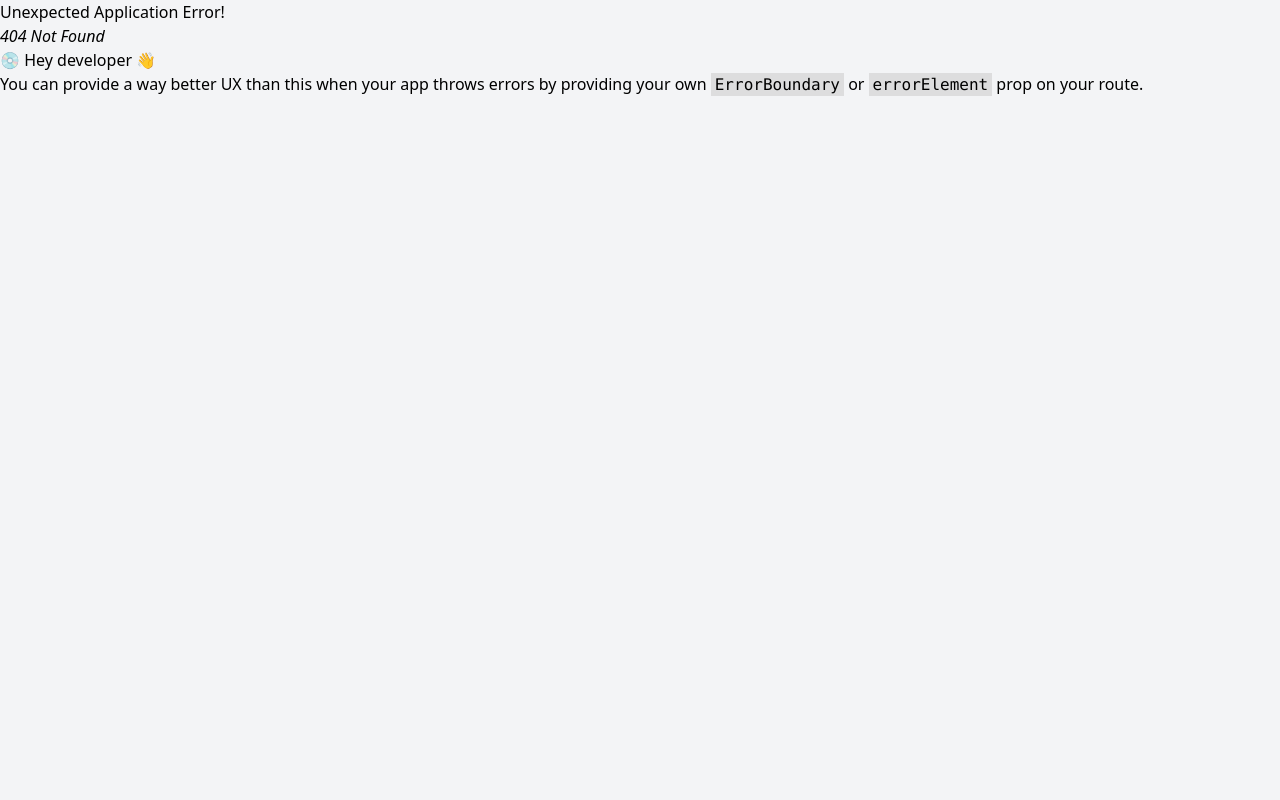
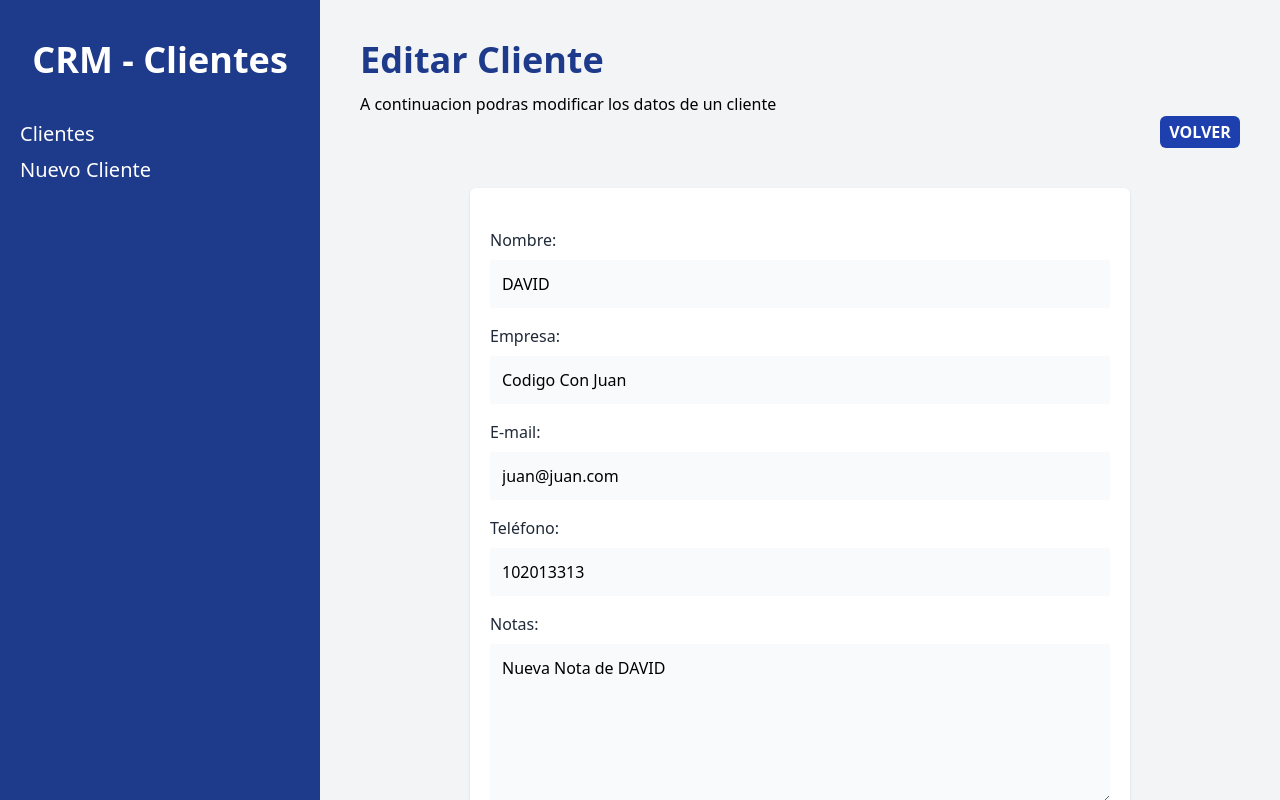
Before and after one commit to davidpadron960/crm-react, a React (Vite) app: page /clientes/1/editar in a window 1280 px wide. Before the commit this address had no page. Built offline with nearby package versions, Linux system fonts and the light colour scheme; data requests are answered from the project's data file.

Commit message:
Integrando CRUD al CRM - Solo falta ELIMINAR

```diff
--- a/db.json
+++ b/db.json
@@ -1,12 +1,12 @@
 {
   "clientes": [
     {
-        "nombre": "Juan (Actualizado)",
+      "nombre": "DAVID",
       "empresa": "Codigo Con Juan",
       "email": "juan@juan.com",
       "telefono": "102013313",
-        "notas": "Nueva Nota",
-        "id": 1
+      "notas": "Nueva Nota de DAVID",
+      "id": "1"
     },
     {
       "nombre": "Karen",
@@ -14,17 +14,17 @@
       "email": "karen_nuevo@juan.com",
       "telefono": "138198313",
       "notas": "Karen desea una REST API",
-        "id": 2
+      "id": "2"
     },
     {
-        "id": 4,
+      "id": "4",
       "nombre": "Miguel",
       "telefono": 319381983,
       "email": "miguel@juan.com",
       "empresa": "Codigo Con Juan"
     },
     {
-        "id": 5,
+      "id": "5",
       "nombre": "Pedro",
       "telefono": 1398198938,
       "email": "pedro@juan.com",
@@ -36,7 +36,15 @@
       "email": "correo@correo.com",
       "telefono": "10901",
       "notas": "El Cliente desea un ecommerce",
-        "id": 6
+      "id": "6"
+    },
+    {
+      "id": "fbfd",
+      "nombre": "Juan desde React",
+      "empresa": "Codigo con Juan",
+      "email": "juanpadron960@gmail.com",
+      "telefono": "101484848484",
+      "notas": "El cliente solicita el servicio de un Ecommerce"
     }
   ]
 }
--- a/src/components/Cliente.jsx
+++ b/src/components/Cliente.jsx
@@ -1,6 +1,8 @@
 import React from 'react'
+import { Navigate ,useNavigate} from 'react-router-dom'
 
 const Cliente = ({cliente}) => {
+    const navigate = useNavigate()
 
     const {nombre,empresa,email,telefono,id} = cliente
   return (
@@ -19,6 +21,7 @@
                 <button
                     type='button'
                     className='text-blue-600 hover:text-blue-700 font-bold text-xs'
+                    onClick={() => navigate(`/clientes/${id}/editar`)}
                 >
                     Editar
                 </button>
--- a/src/components/ErrorPage.jsx
+++ b/src/components/ErrorPage.jsx
@@ -7,7 +7,7 @@
         <div className="space-y-8">
             <h1 className="text-center text-6xl font-extrabold mt-20 text-blue-900">CRM - Clientes</h1>
             <p className="text-center"> Hubo un error</p>
-            <p className="text-center">{error.message}</p>
+            <p className="text-center">{error.statusText || error.message}</p>
         </div>
     )
 }
--- a/src/components/Formulario.jsx
+++ b/src/components/Formulario.jsx
@@ -12,6 +12,8 @@
                     className="mt-2 block w-full p-3 bg-gray-50"
                     placeholder="Nombre del Cliente"
                     name="nombre"
+                    defaultValue={cliente?.nombre}
+
                 />
             </div>
             <div className="mb-4">
@@ -25,6 +27,7 @@
                     className="mt-2 block w-full p-3 bg-gray-50"
                     placeholder="Empresa del Cliente"
                     name="empresa"
+                    defaultValue={cliente?.empresa}
                 />
             </div>
 
@@ -39,6 +42,7 @@
                     className="mt-2 block w-full p-3 bg-gray-50"
                     placeholder="Email del Cliente"
                     name="email"
+                    defaultValue={cliente?.email}
                 />
             </div>
 
@@ -53,6 +57,7 @@
                     className="mt-2 block w-full p-3 bg-gray-50"
                     placeholder="Teléfono del Cliente"
                     name="telefono"
+                    defaultValue={cliente?.telefono}
                 />
             </div>
 
@@ -68,6 +73,7 @@
                     className="mt-2 block w-full p-3 bg-gray-50 h-40 align-self"
                     placeholder="Notas del Cliente"
                     name="notas"
+                    defaultValue={cliente?.notas}
                 />
             </div>
         </>
--- a/src/data/Clientes.jsx
+++ b/src/data/Clientes.jsx
@@ -3,3 +3,40 @@
     const resultado = await respuesta.json()
     return resultado
 }
+
+
+export async function obtenerCliente(id) {
+    const respuesta = await fetch(`${import.meta.env.VITE_API_URL}/${id}`)
+    const resultado = await respuesta.json()
+    return resultado
+}
+
+export async function agregarCliente(datos) {
+    try {
+        const respuesta = await fetch(import.meta.env.VITE_API_URL, {
+            method:'POST',
+            body: JSON.stringify(datos),
+            headers: {
+                'Content-Type': 'application/json'
+            }
+        })
+        await respuesta.JSON()
+    } catch (error) {
+        console.log(error)
+    }
+}
+
+export async function actualizarCliente(id,datos) {
+    try {
+        const respuesta = await fetch(`${import.meta.env.VITE_API_URL}/${id}`, {
+            method:'PUT',
+            body: JSON.stringify(datos),
+            headers: {
+                'Content-Type': 'application/json'
+            }
+        })
+        await respuesta.JSON()
+    } catch (error) {
+        console.log(error)
+    }
+}
--- a/src/main.jsx
+++ b/src/main.jsx
@@ -5,7 +5,9 @@
 import Layout from './components/Layout'
 import NuevoCliente, {action as nuevoClienteAction} from './pages/NuevoCliente'
 import Index, {loader as clientesLoader} from './pages/Index'
+import EditarCliente,{loader as EditarClientesLoader,action as editarClienteAction} from './pages/EditarCliente'
 import ErrorPage from './components/ErrorPage'
+
 
 
 const router = createBrowserRouter([
@@ -22,8 +24,17 @@
       {
       path: '/clientes/nuevo',
       element: <NuevoCliente />,
-      action: nuevoClienteAction
-    }]
+      action: nuevoClienteAction,
+      errorElement:  <ErrorPage />
+    },
+    {
+      path: '/clientes/:clienteId/editar',
+      element: <EditarCliente />,
+      loader : EditarClientesLoader,
+      action: editarClienteAction,
+      errorElement:  <ErrorPage />
+    }
+  ]
   },
 
 ])
--- /dev/null
+++ b/src/pages/EditarCliente.jsx
@@ -0,0 +1,87 @@
+import { Form ,useNavigate,useLoaderData,useActionData,redirect} from "react-router-dom"
+import { obtenerCliente,actualizarCliente } from "../data/Clientes"
+import Formulario from "../components/Formulario"
+import Error from "../components/Error"
+
+
+export async function loader({params}) {
+   const cliente = await obtenerCliente(params.clienteId)
+   if(Object.values(cliente).length === 0) {
+    throw new Response('',{
+        status: 404,
+        statusText: 'No hay resultados'
+    })
+   }
+   return cliente
+}
+
+export async function action({request,params}) {
+    const formData = await request.formData()
+
+    const datos = Object.fromEntries(formData)
+    const email = formData.get('email')
+
+    // Validacion
+    const errores = []
+    if(Object.values(datos).includes('')){
+        errores.push("Todos los campos son obligatorios")
+    }
+
+    let regex = new RegExp("([!#-'*+/-9=?A-Z^-~-]+(\.[!#-'*+/-9=?A-Z^-~-]+)*|\"\(\[\]!#-[^-~ \t]|(\\[\t -~]))+\")@([!#-'*+/-9=?A-Z^-~-]+(\.[!#-'*+/-9=?A-Z^-~-]+)*|\[[\t -Z^-~]*])");
+
+    if(!regex.test(email)){
+      errores.push("El email no es valido ")
+    }
+
+    // Retornar datos si hay errores
+    if(Object.keys(errores).length){
+     return errores
+    }
+
+    // Actualizar el cliente
+    await actualizarCliente(params.clienteId,datos)
+
+    return redirect('/')
+}
+
+const EditarCliente = () => {
+    const navigate = useNavigate();
+    const cliente = useLoaderData();
+    const errores = useActionData();
+
+  return (
+    <>
+    <h1 className="font-black text-4xl text-blue-900">Editar Cliente</h1>
+    <p className="mt-3">A continuacion podras modificar los datos de un cliente</p>
+
+    <div className='flex justify-end'>
+      <button
+      className='bg-blue-800 text-white w-20 rounded-md py-1 font-bold uppercase'
+      onClick={() => navigate("/")}
+      >
+        Volver
+      </button>
+    </div>
+
+    <div className="bg-white shadow rounded-md md:w-3/4 mx-auto px-5 py-10 mt-10">
+          {errores?.length && errores.map((error,i) => <Error key={i}>{error}</Error> )}
+          <Form
+            method="post"
+            noValidate
+          >
+              <Formulario
+                cliente={cliente}
+              />
+
+              <input
+                  type="submit"
+                  className="mt-5 w-full bg-blue-800 p-3 uppercase font-bold text-white text-lg"
+                  value="Guardar Cambios"
+              />
+          </Form>
+    </div>
+</>
+  )
+}
+
+export default EditarCliente
--- a/src/pages/NuevoCliente.jsx
+++ b/src/pages/NuevoCliente.jsx
@@ -1,6 +1,7 @@
-import { useNavigate,Form,useActionData } from "react-router-dom"
+import { useNavigate,Form,useActionData,redirect } from "react-router-dom"
 import Formulario from "../components/Formulario"
 import Error from "../components/Error"
+import { agregarCliente } from "../data/Clientes"
 
 export async function action({request}){
   const formData = await request.formData()
@@ -24,6 +25,10 @@
   if(Object.keys(errores).length){
    return errores
   }
+
+  await agregarCliente(datos)
+
+  return redirect('/')
 
 }
 
```
Lines whose indentation alone changed are shown as unchanged.
